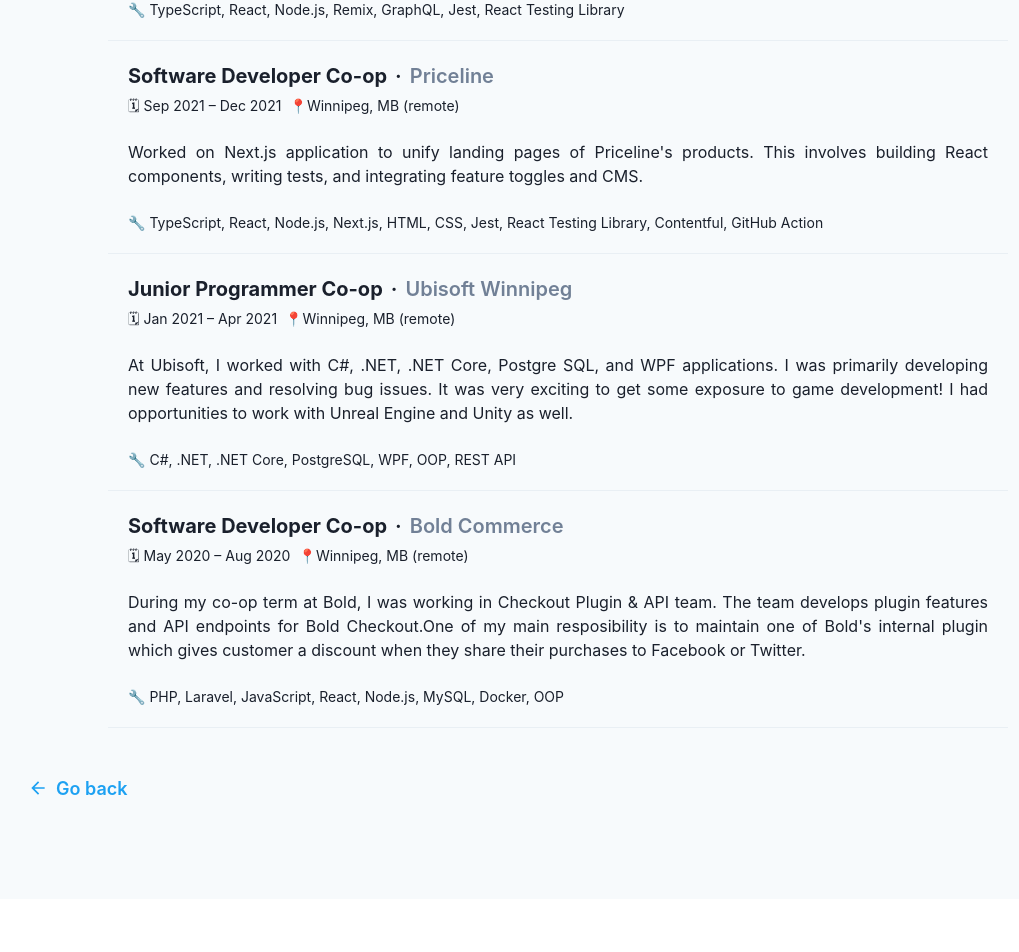
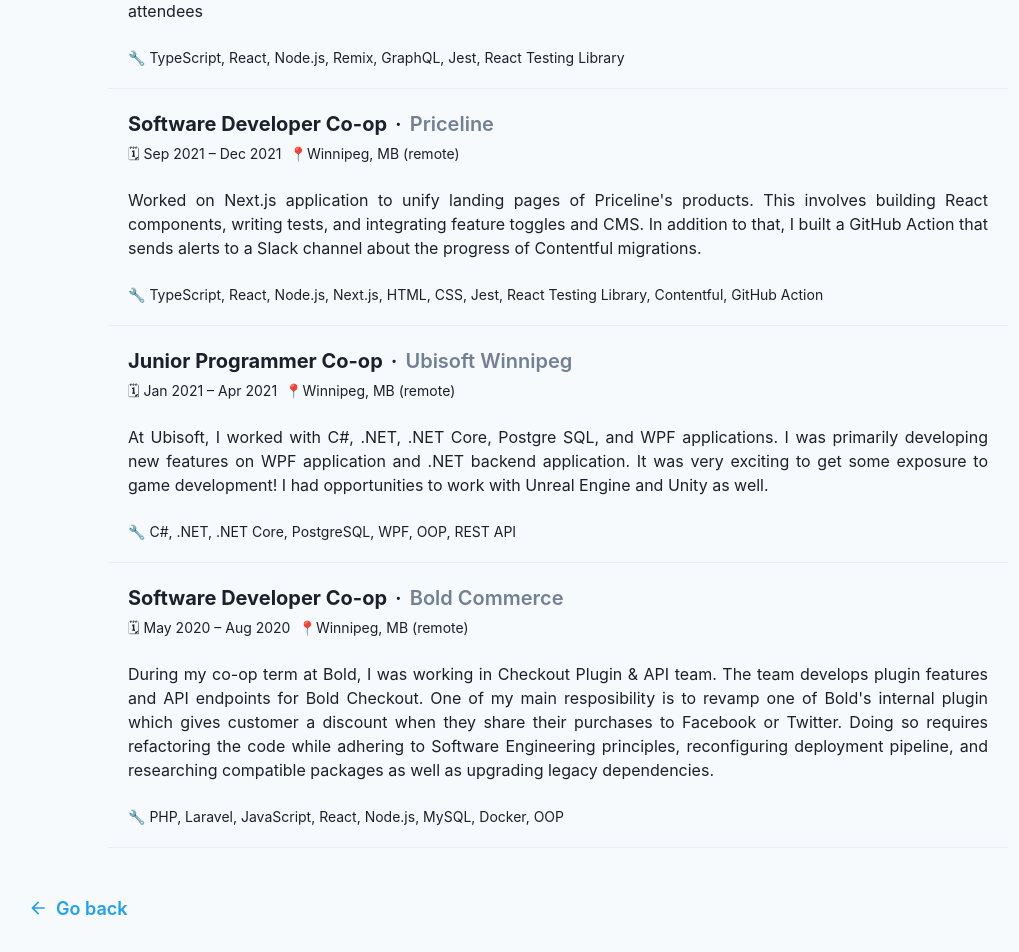
Before and after one commit to devin-efendy/portfolio-v4, a Next.js app: page /resume in a window 1280 px wide. Shown: the part 1515-2467 px from the top of the page, without its empty margins (82-1101 px from the left). Before the commit the page ends 2414 px from the top, so only its background shows below. Built offline with nearby package versions, Linux system fonts and the light colour scheme.

Commit message:
use proper id for html element

```diff
--- a/data/experience.ts
+++ b/data/experience.ts
@@ -5,7 +5,7 @@
     companyName: 'Priceline',
     date: 'May 2022 – Aug 2022',
     description:
-      "I was primarily working on integrating Okta authentication and authorization for my team's new application to protect pages and APIs. This also allow users to have seamless transition between Priceline's applications. I also improved autocomplete functionality for one of Priceline's partner which provides better usability.",
+      "I was primarily working on integrating Okta authentication and authorization for my team's new application to protect pages and APIs. This also allow users to have seamless transition between Priceline's applications. I also improved autocomplete functionality for one of Priceline's partner which provides better usability and support custom dictionaries. Lastly, I organized and hosted company-wide technology showcase event with 150+ attendees",
     location: 'Winnipeg, MB (remote)',
     technologies:
       'TypeScript, React, Node.js, Remix, GraphQL, Jest, React Testing Library',
@@ -16,7 +16,7 @@
     companyName: 'Priceline',
     date: 'Sep 2021 – Dec 2021',
     description:
-      "Worked on Next.js application to unify landing pages of Priceline's products. This involves building React components, writing tests, and integrating feature toggles and CMS.",
+      "Worked on Next.js application to unify landing pages of Priceline's products. This involves building React components, writing tests, and integrating feature toggles and CMS. In addition to that, I built a GitHub Action that sends alerts to a Slack channel about the progress of Contentful migrations.",
     location: 'Winnipeg, MB (remote)',
     technologies:
       'TypeScript, React, Node.js, Next.js, HTML, CSS, Jest, React Testing Library, Contentful, GitHub Action',
@@ -27,7 +27,7 @@
     companyName: 'Ubisoft Winnipeg',
     date: 'Jan 2021 – Apr 2021',
     description:
-      'At Ubisoft, I worked with C#, .NET, .NET Core, Postgre SQL, and WPF applications. I was primarily developing new features and resolving bug issues. It was very exciting to get some exposure to game development! I had opportunities to work with Unreal Engine and Unity as well.',
+      'At Ubisoft, I worked with C#, .NET, .NET Core, Postgre SQL, and WPF applications. I was primarily developing new features on WPF application and .NET backend application. It was very exciting to get some exposure to game development! I had opportunities to work with Unreal Engine and Unity as well.',
     location: 'Winnipeg, MB (remote)',
     technologies: 'C#, .NET, .NET Core, PostgreSQL, WPF, OOP, REST API',
   },
@@ -37,7 +37,7 @@
     companyName: 'Bold Commerce',
     date: 'May 2020 – Aug 2020',
     description:
-      "During my co-op term at Bold, I was working in Checkout Plugin & API team. The team develops plugin features and API endpoints for Bold Checkout.One of my main resposibility is to maintain one of Bold's internal plugin which gives customer a discount when they share their purchases to Facebook or Twitter.",
+      "During my co-op term at Bold, I was working in Checkout Plugin & API team. The team develops plugin features and API endpoints for Bold Checkout. One of my main resposibility is to revamp one of Bold's internal plugin which gives customer a discount when they share their purchases to Facebook or Twitter. Doing so requires refactoring the code while adhering to Software Engineering principles, reconfiguring deployment pipeline, and researching compatible packages as well as upgrading legacy dependencies.",
     location: 'Winnipeg, MB (remote)',
     technologies:
       'PHP, Laravel, JavaScript, React, Node.js, MySQL, Docker, OOP',
--- a/src/components/layout/SectionWrapper.tsx
+++ b/src/components/layout/SectionWrapper.tsx
@@ -1,16 +1,25 @@
 import { Center, Flex, Heading } from '@chakra-ui/react'
 
 interface Props {
+  id: string
   title: string
   titleColor?: string
   children: any
+  emoji?: string
 }
-const SectionWrapper = ({ title, titleColor, children, ...props }: Props) => {
+const SectionWrapper = ({
+  title,
+  titleColor,
+  children,
+  emoji,
+  id,
+  ...props
+}: Props) => {
   return (
-    <Center className='work-experience--section' my='50px' mx='30px'>
+    <Center id={id} my='50px' mx='30px'>
       <Flex flexDirection='column' width='900px' {...props}>
         <Heading as='h1' px={[3, 5]} mb={5} color={titleColor ?? 'primary'}>
-          {title}
+          {title} {emoji}
         </Heading>
         {children}
       </Flex>
--- a/src/components/molecules/Experience.tsx
+++ b/src/components/molecules/Experience.tsx
@@ -2,6 +2,7 @@
 import { IExperience as ExperienceProps } from '../../types'
 
 const Experience = ({
+  id,
   position,
   companyName,
   date,
@@ -10,8 +11,8 @@
   technologies,
 }: ExperienceProps) => {
   return (
-    <Box>
-      <Box className='experience' px={[3, 5]} py='20px'>
+    <Box id={id}>
+      <Box px={[3, 5]} py='20px'>
         <Flex fontSize='xl' flexDirection={['column', 'row']}>
           <Text fontWeight='bold'>{position}</Text>
           <Text fontWeight='bold' mx={[0, 2]} display={['none', 'flex']}>
--- a/src/components/section/Education.tsx
+++ b/src/components/section/Education.tsx
@@ -20,8 +20,13 @@
 
 const Education = () => {
   return (
-    <SectionWrapper title='Education 🎓' titleColor='teal.500'>
-      <Box className='experience' px={[3, 5]} py='30px'>
+    <SectionWrapper
+      id='education--section'
+      title='Education'
+      emoji='🎓'
+      titleColor='teal.500'
+    >
+      <Box px={[3, 5]} py='30px'>
         <Text fontSize='2xl' fontWeight='bold'>
           Bachelor of Computer Science Honours (Co-op)
         </Text>
--- a/src/components/section/Skills.tsx
+++ b/src/components/section/Skills.tsx
@@ -19,8 +19,13 @@
 
 const Skills = () => {
   return (
-    <SectionWrapper title='Technical Skills 👨‍💻' titleColor='purple.500'>
-      <Box className='technical-skills' px={[3, 5]} py='30px'>
+    <SectionWrapper
+      id='technical-skills--section'
+      title='Technical Skills'
+      emoji='👨‍💻'
+      titleColor='purple.500'
+    >
+      <Box px={[3, 5]} py='30px'>
         <Flex flexDirection='column' mt={5} gap={3}>
           <SkillCategory
             category='Languages'
--- a/src/components/section/WorkExperience.tsx
+++ b/src/components/section/WorkExperience.tsx
@@ -7,7 +7,12 @@
 }
 const WorkExperience = ({ experience }: Props) => {
   return (
-    <SectionWrapper title='Work Experience 👔' titleColor='blue.600'>
+    <SectionWrapper
+      id='work-experience--section'
+      title='Work Experience'
+      emoji='👔'
+      titleColor='blue.600'
+    >
       {experience.map((exp) => (
         <Experience key={exp.id} {...exp} />
       ))}
```
